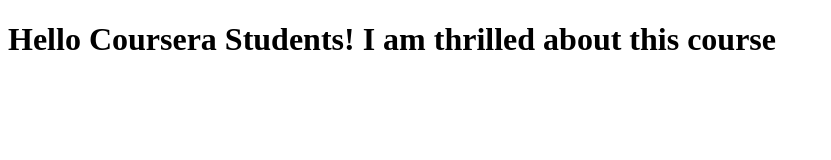
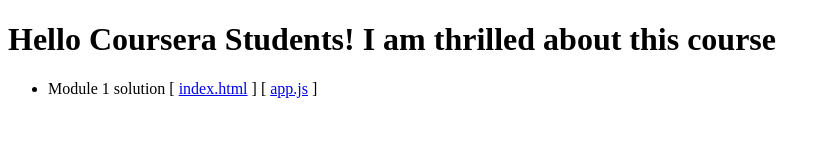
Before and after one commit to andyturl/coursera-test, a plain HTML site: page index.html in a window 1280 px wide. Shown: the whole page, without its empty margins (0-831 px from the left). Drawn offline with Linux system fonts and the light colour scheme.

Commit message:
Added module 1 links

```diff
--- a/index.html
+++ b/index.html
@@ -6,5 +6,8 @@
     </head>
     <body>
         <h1>Hello Coursera Students! I am thrilled about this course</h1>
+        <ul>
+            <li>Module 1 solution [ <a href="module1-solution/index.html">index.html</a> ] [ <a href="module1-solution/app.js">app.js</a> ]</li>
+        </ul>
     </body>
 </html>
```
